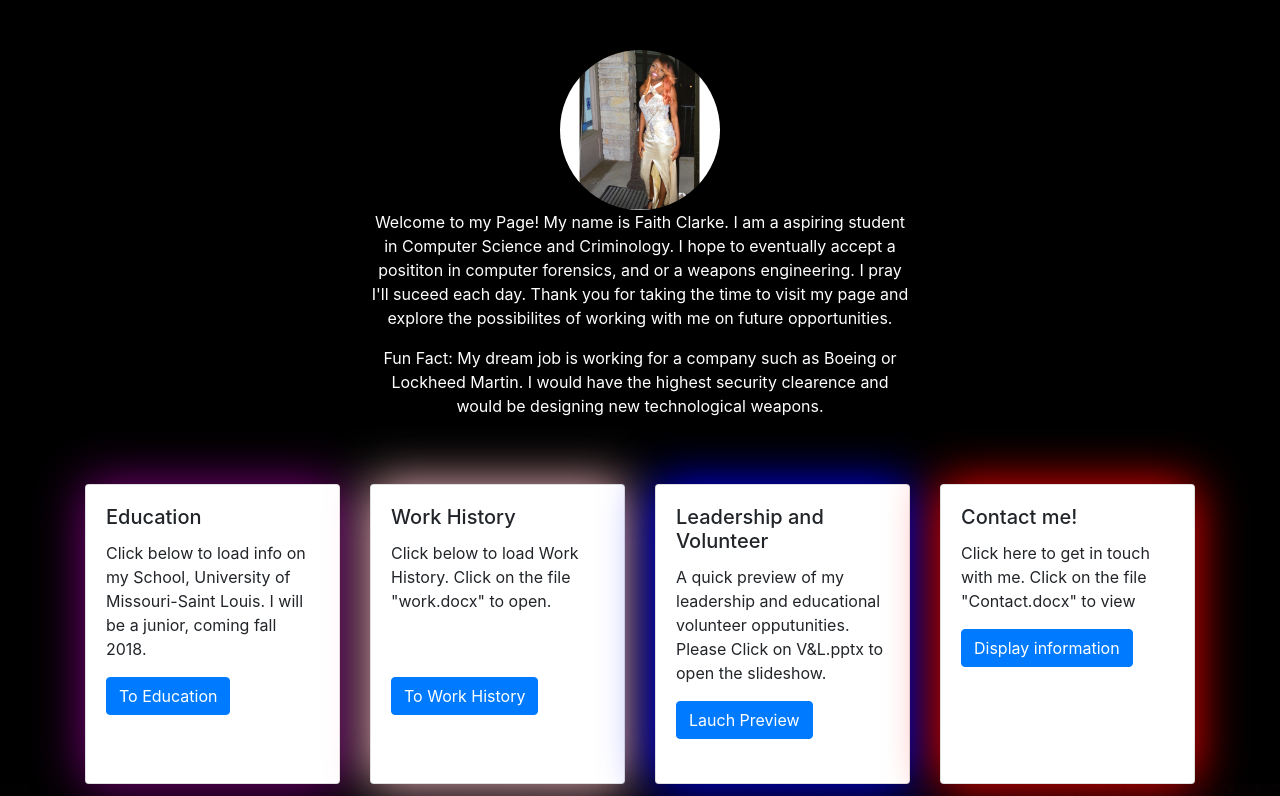
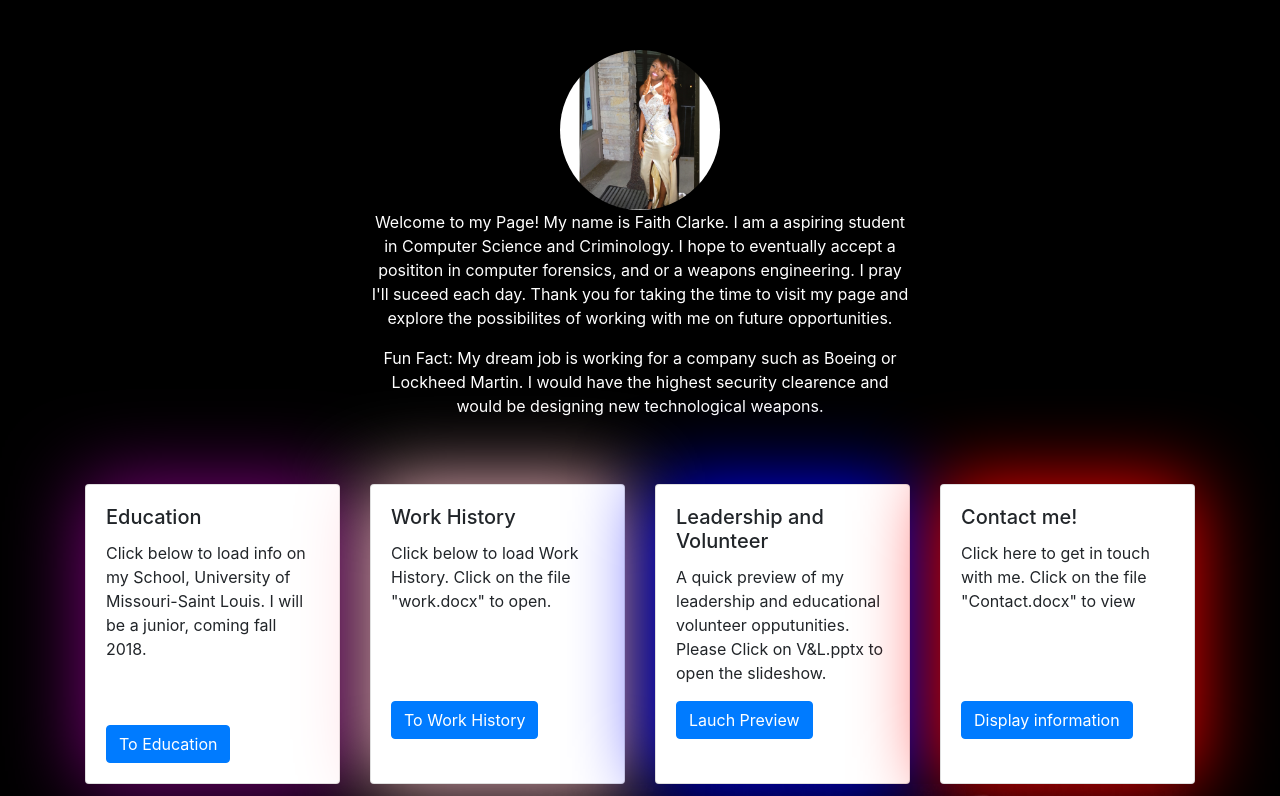
Before and after one commit to Faybabe/Faith-website, a plain HTML site: page index.html in a window 1280 px wide. Shown: the top 796 px of the page. Drawn offline with nearby package versions, Linux system fonts and the light colour scheme; files whose address does not match are found by name.

Commit message:
Polishing and Finishing touches

```diff
--- a/index.html
+++ b/index.html
@@ -36,19 +36,19 @@
       }
 
       .glowybx-red{
-        box-shadow: 0px 0px 50px red;
+        box-shadow: 0px 0px 80px red;
         height: 100%;
       }
       .glowybx-pink{
-        box-shadow: 0px 0px 50px pink;
+        box-shadow: 0px 0px 80px pink;
         height: 100%;
       }
       .glowybx-blue{
-        box-shadow: 0px 0px 50px blue;
+        box-shadow: 0px 0px 80px blue;
         height: 100%;
       }
       .glowybx-purple{
-        box-shadow: 0px 0px 50px purple;
+        box-shadow: 0px 0px 80px purple;
         height: 100%;
       }
 
@@ -93,6 +93,8 @@
             <div class="card-body">
               <h5 class="card-title">Education</h5>
               <p class="card-text">Click below to load info on my School, University of Missouri-Saint Louis. I will be a junior, coming fall 2018. </p>
+              <br>
+              <br>
               <a href="https://umsl.edu" class="btn btn-primary">To Education</a>
             </div>
           </div>
@@ -104,6 +106,7 @@
             <div class="card-body">
               <h5 class="card-title">Work History</h5>
               <p class="card-text">Click below to load Work History. Click on the file "work.docx" to open.</p>
+              <br>
               <br>
               <br>
               <a href="work.docx" class="btn btn-primary">To Work History</a>
@@ -128,9 +131,11 @@
             <div class="card-body">
               <h5 class="card-title">Contact me!</h5>
               <p class="card-text">Click here to get in touch with me. Click on the file "Contact.docx" to view</p>
+              <br>
+              <br>
+              <br>
               <a href="contact.docx" class="btn btn-primary">Display information</a>
             </div>
-          </div>
         </div>
 
       </div>
```
Also changed, not shown: computer.jpg (renamed from Pictures/computer.jpg), faith1.jpg (renamed from Pictures/faith1.jpg), 1 other file.
